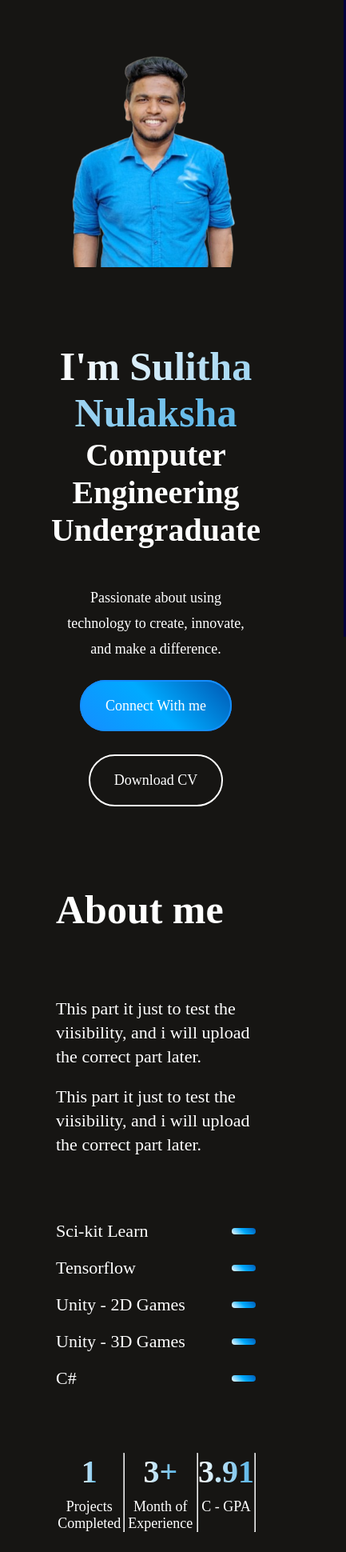
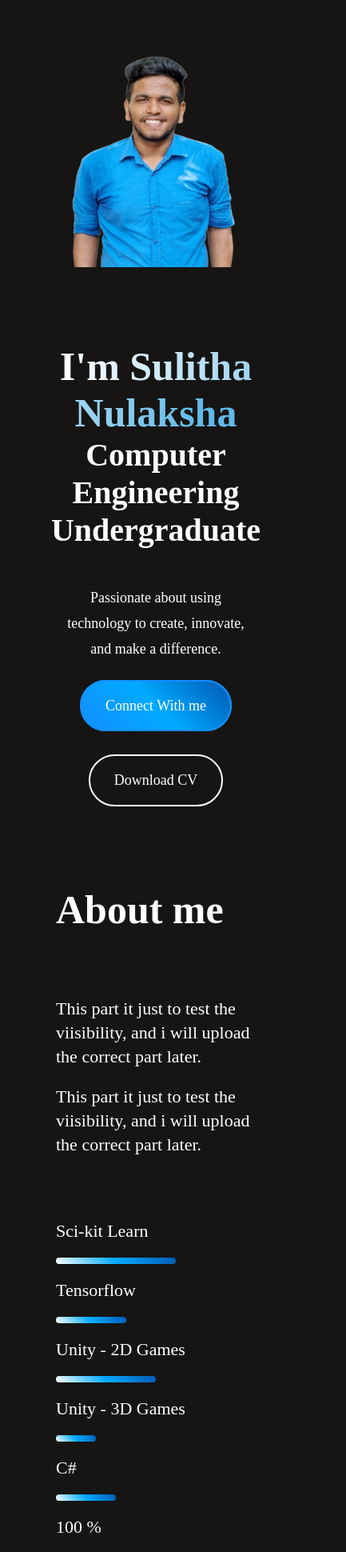
Before and after one commit to UGSNBandara/My-Portfolio, a React (Vite) app: page / in a window 390 px wide. Shown: the part 48-1988 px from the top of the page at 80% size, 433 px wide, since content can reach past the window. Built offline with nearby package versions, Linux system fonts and the light colour scheme.

Commit message:
Update project with new changes

```diff
--- a/src/Components/About/About.css
+++ b/src/Components/About/About.css
@@ -136,8 +136,10 @@
     }
 
     .about-skill{
+        display: flex;
+        flex-direction: column;
         gap: 20px;
-        align-items: center;
+        align-items: start;
     }
 
     .about-skill p{
@@ -193,7 +195,7 @@
 
     .about-skill{
         gap: 20px;
-        align-items: center;
+        align-items: start;
     }
 
     .about-skill p{
--- a/src/Components/About/About.jsx
+++ b/src/Components/About/About.jsx
@@ -33,6 +33,9 @@ const About = () => {
                         <div className="about-skill">
                             <p>C#</p><hr style={{ width: "30%" }}></hr>
                         </div>
+                        <div className="about-skill">
+                            <p>100 %</p><hr style={{ width: "100%" }}></hr>
+                        </div>
                     </div>
                 </div>
             </div>
--- a/src/Components/Footer/Footer.css
+++ b/src/Components/Footer/Footer.css
@@ -98,3 +98,10 @@
         margin-bottom: 50px ;
     }
 }
+
+@media(max-width:800px){
+.footer-email-input{
+    padding: 20px 30px;
+    padding-right: 20px;
+}
+}
--- a/src/Components/Navbar/Navbar.css
+++ b/src/Components/Navbar/Navbar.css
@@ -109,12 +109,12 @@
         align-items: start;
         top: 0;
         gap: 30px;
-        background-color: #06013d;
+        background-color: #08578b;
         width: 350px;
         height: 100%;
         z-index: 2;
-        transition: right 0.5s;
-        right: -390px;
+        transition: right 0.5s0;
+        right: -600px;
     }
 
     .nav-menu li{
@@ -124,3 +124,19 @@
         gap: 20px;
     }
 }
+
+@media(max-width:600px){
+    .nav-menu{
+        width: 300px;
+    }
+
+    .nav-menu li{
+        font-size: 25px;
+        padding-left: 50px;
+        gap: 20px;
+    }
+
+    .nav-mob-close{
+        left: 240px;
+    }
+}
```
